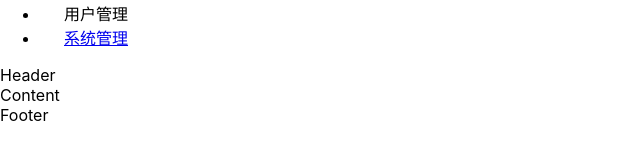
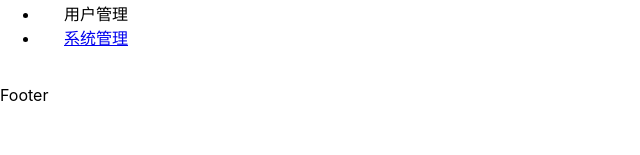
Before and after one commit to Kian-404/data-desensit, a React (Create React App) app: page /#/ in a window 1280 px wide. Shown: the part 435-590 px from the top of the page, without its empty margins (0-640 px from the left). Built offline with nearby package versions, Linux system fonts and the light colour scheme.

Commit message:
Add：修改布局，添加home组件. 安装mockjs

```diff
--- a/package.json
+++ b/package.json
@@ -38,6 +38,7 @@
   },
   "devDependencies": {
     "less": "^3.11.3",
-    "less-loader": "^6.1.1"
+    "less-loader": "^6.1.1",
+    "mockjs": "^1.1.0"
   }
 }
--- a/src/components/Footer/index.js
+++ b/src/components/Footer/index.js
@@ -0,0 +1,11 @@
+import React from 'react'
+import { Layout } from 'antd';
+const { Footer } = Layout;
+
+const LFooter = () => {
+  return (
+    <Footer>Footer</Footer>
+  )
+}
+
+export default LFooter;
--- /dev/null
+++ b/src/components/Header/index.css
@@ -0,0 +1,3 @@
+.header{
+  color: #ffffff;
+}
--- a/src/components/Header/index.js
+++ b/src/components/Header/index.js
@@ -0,0 +1,11 @@
+import React from 'react'
+import './index.css'
+import { Layout } from 'antd';
+const { Header } = Layout;
+const LHeader = () => {
+  return (
+    <Header className="header">Header</Header>
+  )
+}
+
+export default LHeader;
--- a/src/config/MenuConfig.js
+++ b/src/config/MenuConfig.js
@@ -1,7 +1,7 @@
 const MenuList = [
   {
     title: '首页',
-    key: '/1'
+    key: '/home'
   },
   {
     title: '数据管理',
--- a/src/layout/index.js
+++ b/src/layout/index.js
@@ -1,17 +1,20 @@
 import React from 'react'
 import { Layout } from 'antd';
 import NavLeft from '../components/NavLeft'
-const { Header, Footer, Sider, Content } = Layout;
-const LayOut = () => {
+import LHeader from '../components/Header'
+import LFooter from '../components/Footer'
+const { Sider, Content } = Layout;
+
+const LayOut = (props) => {
   return (
     <Layout>
       <Sider>
         <NavLeft />
       </Sider>
       <Layout>
-        <Header>Header</Header>
-        <Content>Content</Content>
-        <Footer>Footer</Footer>
+        <LHeader />
+        <Content>{props.children}</Content>
+        <LFooter />
       </Layout>
     </Layout>
   )
--- a/src/mocks/index.js
+++ b/src/mocks/index.js
@@ -0,0 +1 @@
+var Mock = require('mockjs');
--- /dev/null
+++ b/src/pages/Home/index.js
@@ -0,0 +1,11 @@
+import React from 'react'
+
+const Home  = () =>{
+  return (
+    <>
+    home
+    </>
+  )
+}
+
+export default Home;
--- a/src/routers/router.js
+++ b/src/routers/router.js
@@ -3,17 +3,22 @@ import { HashRouter, Route, Switch, Redirect } from 'react-router-dom';
 import App from '../App'
 import LayOut from '../layout/index'
 import Login from '../pages/Login/index';
+import Home from '../pages/Home'
 
 const DRouter = () => {
 	return (
 		<HashRouter>
 			<App>
-				<Route path="/login" component={Login} />
-				<Route path="/" render ={() =>
-					<LayOut>
-
-					</LayOut>
-				 }/>
+				<Switch>
+					<Route path="/login" component={Login} />
+					<Route path="/" render={() =>
+						<LayOut>
+							<Switch>
+								<Route path='/home' component={Home} />
+							</Switch>
+						</LayOut>
+					} />
+				</Switch>
 			</App>
 		</HashRouter>
 	)
```
Also changed, not shown: src/components/Header/index.less (deleted).
